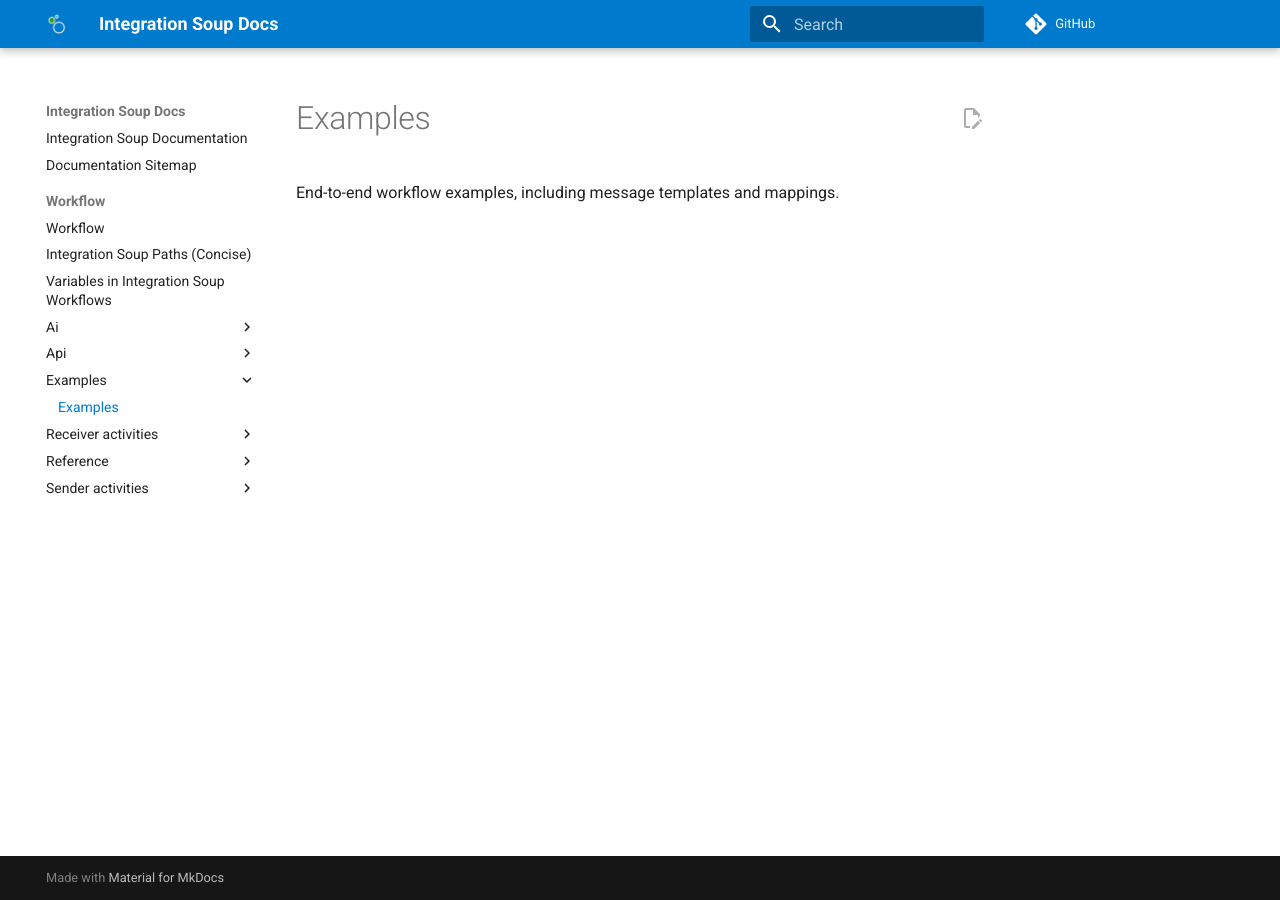
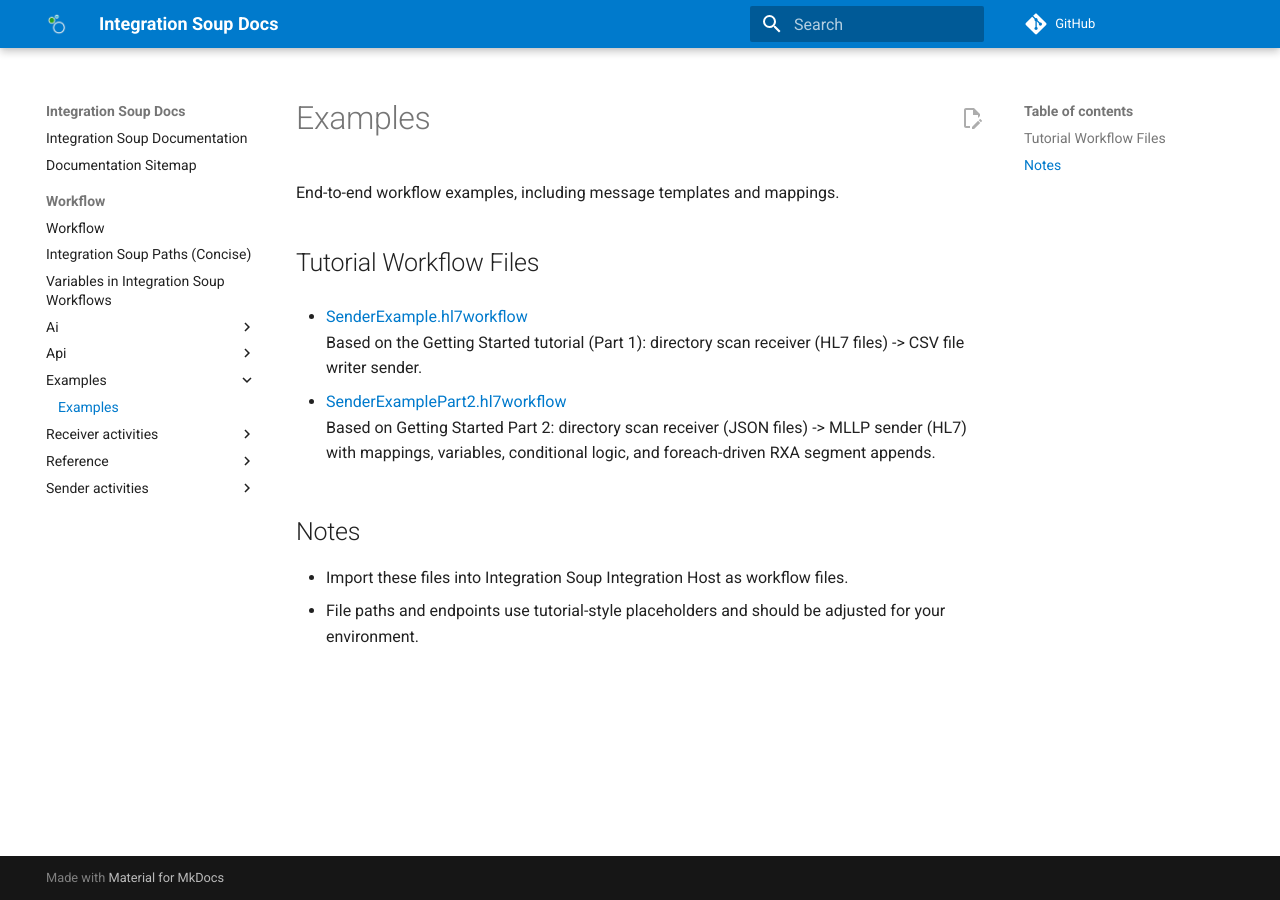
Before and after one commit to IntegrationSoup/Documentation, an MkDocs documentation site: the page built from docs/workflow/examples/index.md, in a window 1280 px wide. Built offline with MkDocs 1.6.1 and Material for MkDocs 9.7.7, drawn with Linux system fonts in a browser that asks for light colours; comment, search, counter and statistics services are not loaded.

Commit message:
Add tutorial workflow examples and index links
Add two tutorial workflow examples and update documentation links. Adds docs/workflow/examples/SenderExample.hl7workflow (HL7 file directory receiver -> CSV writer) and docs/workflow/examples/SenderExamplePart2.hl7workflow (JSON directory receiver -> MLLP HL7 sender with mappings, variables, conditional logic, and foreach-driven RXA appends). Also updates docs/workflow/examples/index.md, docs/workflow/index.md, and docs/sitemap.md to reference the new example files. Files use tutorial placeholder paths/endpoints and should be adjusted before importing into Integration Soup Integration Host.

```diff
--- a/docs/workflow/examples/index.md
+++ b/docs/workflow/examples/index.md
@@ -1,3 +1,16 @@
 # Examples
 
 End-to-end workflow examples, including message templates and mappings.
+
+## Tutorial Workflow Files
+
+- [SenderExample.hl7workflow](SenderExample.hl7workflow)
+  Based on the Getting Started tutorial (Part 1): directory scan receiver (HL7 files) -> CSV file writer sender.
+
+- [SenderExamplePart2.hl7workflow](SenderExamplePart2.hl7workflow)
+  Based on Getting Started Part 2: directory scan receiver (JSON files) -> MLLP sender (HL7) with mappings, variables, conditional logic, and foreach-driven RXA segment appends.
+
+## Notes
+
+- Import these files into Integration Soup Integration Host as workflow files.
+- File paths and endpoints use tutorial-style placeholders and should be adjusted for your environment.
```
Also changed, not shown: docs/sitemap.md (+2 -0 lines), docs/workflow/index.md (+2 -0 lines), 2 other files.
